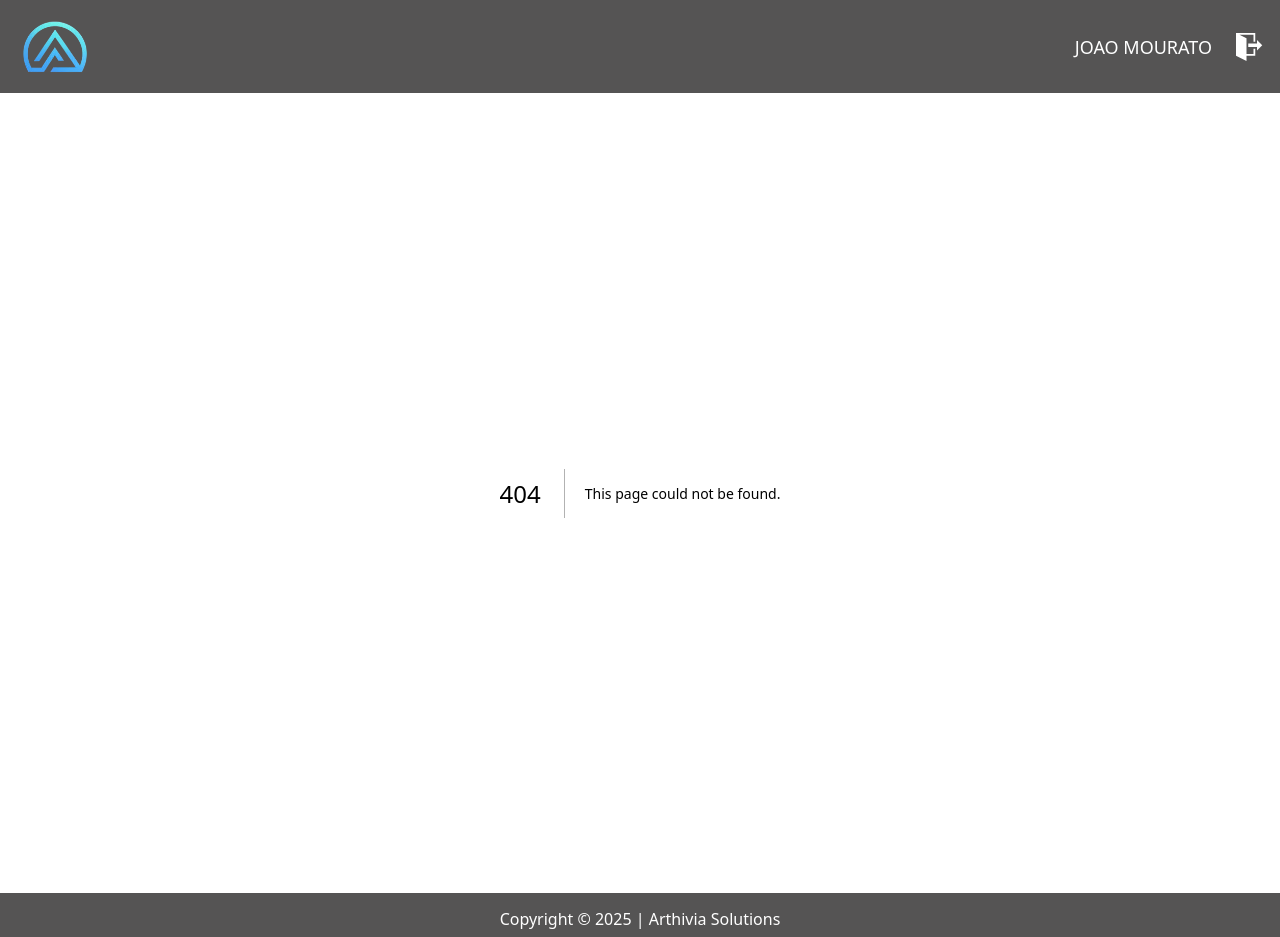
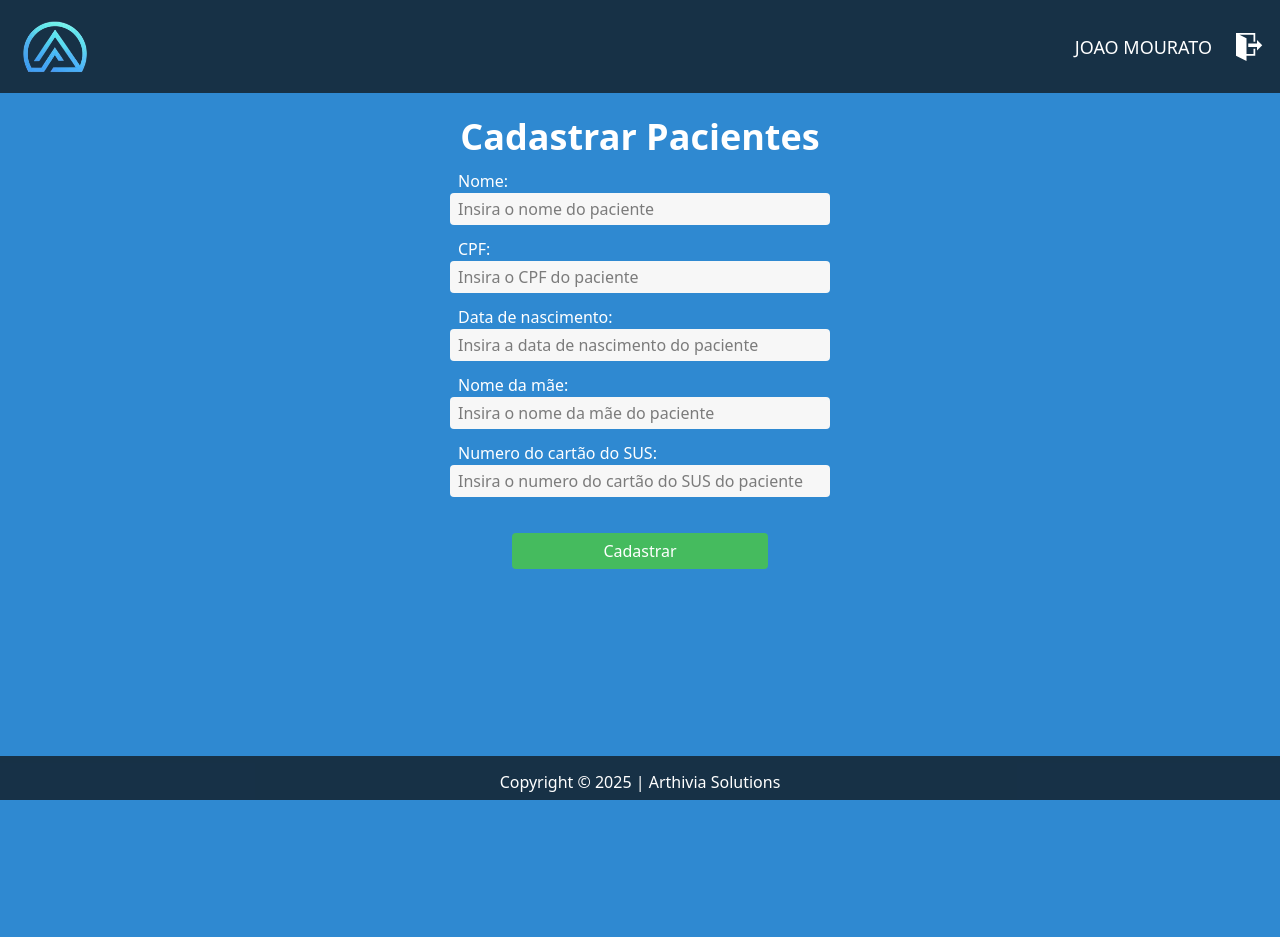
Before and after one commit to joaomouratocn/patient-control, a Next.js app: page /register in a window 1280 px wide. Before the commit this address had no page. After the commit the page ends 800 px from the top, so only its background shows below. Built offline with nearby package versions, Linux system fonts and the light colour scheme.

Commit message:
Criada página cadastro de pacientes

```diff
--- /dev/null
+++ b/src/app/register/page.tsx
@@ -0,0 +1,45 @@
+import { Button } from "@/components/button";
+import { Container } from "@/components/container";
+import { Input } from "@/components/input";
+
+export default function () {
+    return (
+        <Container>
+            <div className="flex flex-col gap-3 items-center mt-6">
+                <h1 className="text-4xl font-bold text-white">Cadastrar Pacientes</h1>
+                <div className="flex gap-3 flex-wrap justify-center w-full max-w-[400px]">
+                    <Input
+                        label="Nome"
+                        type="text"
+                        placeholder="Insira o nome do paciente"
+                    />
+
+                    <Input
+                        label="CPF"
+                        type="text"
+                        placeholder="Insira o CPF do paciente"
+                    />
+
+                    <Input
+                        label="Data de nascimento"
+                        type="text"
+                        placeholder="Insira a data de nascimento do paciente"
+                    />
+
+                    <Input
+                        label="Nome da mãe"
+                        type="text"
+                        placeholder="Insira o nome da mãe do paciente"
+                    />
+
+                    <Input
+                        label="Numero do cartão do SUS"
+                        type="text"
+                        placeholder="Insira o numero do cartão do SUS do paciente"
+                    />
+                </div>
+                <Button text="Cadastrar" className="mt-6" />
+            </div>
+        </Container>
+    )
+}
--- /dev/null
+++ b/src/components/button/index.tsx
@@ -0,0 +1,7 @@
+export function Button({ text, className }: { text: string, className?: string }) {
+    return (
+        <button className={`w-full max-w-3xs bg-[var(--accent-green)] px-1 py-1.5 rounded text-white font-medium ${className} hover:bg-[var(--accent-green-hover)] duration-300`}>
+            {text}
+        </button>
+    )
+}
--- /dev/null
+++ b/src/components/input/index.tsx
@@ -0,0 +1,17 @@
+interface receivedProps {
+    label: string
+    placeholder: string
+    type: string
+}
+export function Input(props: receivedProps) {
+    return (
+        <div className="flex flex-col w-full max-w-[380px]">
+            <label className="pl-2 text-white font-medium">{`${props.label}:`}</label>
+            <input
+                type={props.type}
+                placeholder={props.placeholder}
+                className="bg-[var(--bg-inputs)] px-2 py-1 rounded"
+            />
+        </div>
+    )
+}
```
